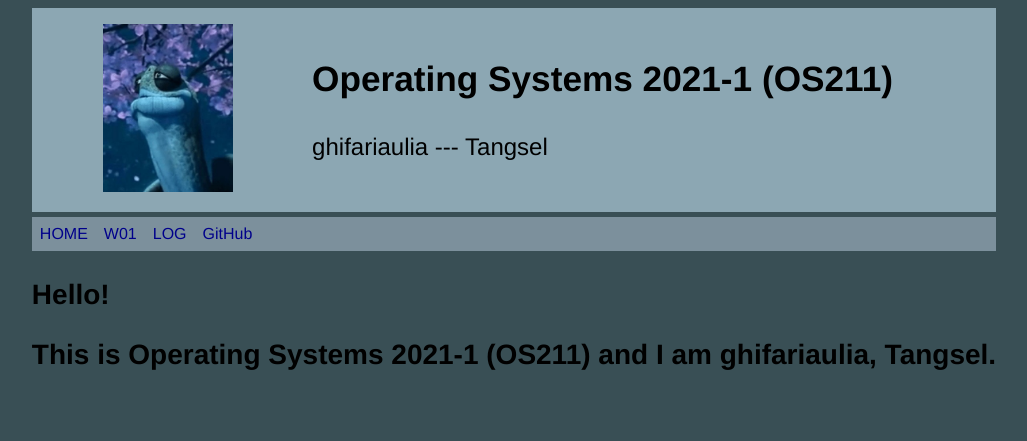
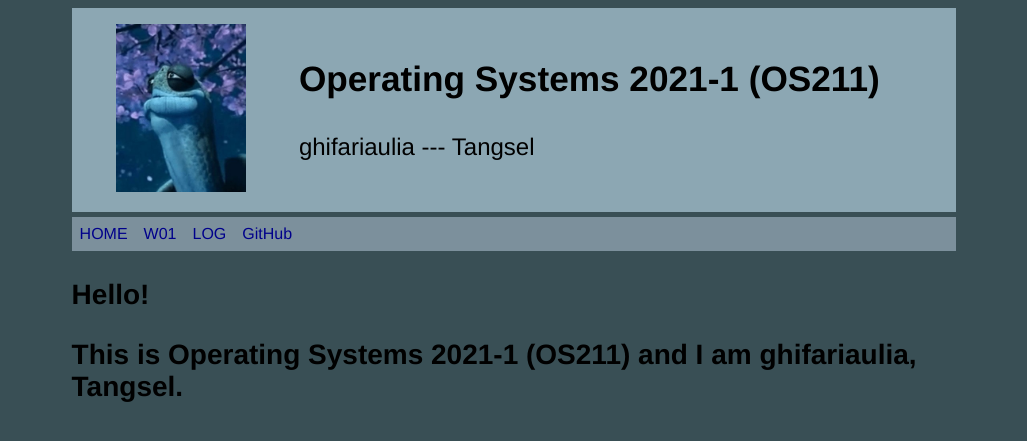
Before and after one commit to ghifariaulia/os211, a Jekyll site: the page built from index.md, in a window 1280 px wide. Shown: the top 441 px of the page, without its empty margins (126-1153 px from the left). Built offline with Jekyll 4.4.1, drawn with Linux system fonts in a browser that asks for light colours.

Commit message:
edit css and html

```diff
--- a/assets/css/style.css
+++ b/assets/css/style.css
@@ -14,7 +14,7 @@
 }
 
 .container {
-  max-width: 1000px;
+  max-width: 70%;
 }
 
 .right {
```
